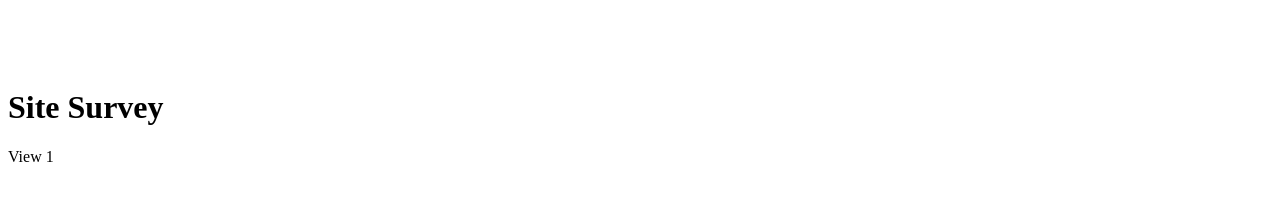
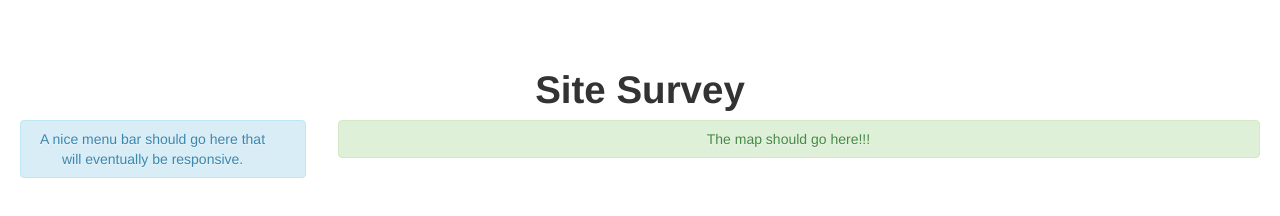
Before and after one commit to jamasters/geoscience-training, a website: page index.html at #!/view1 in a window 1280 px wide. Drawn offline with Linux system fonts and the light colour scheme.

Commit message:
Exercise 2

```diff
--- a/index.html
+++ b/index.html
@@ -2,16 +2,22 @@
 <html lang="en" ng-app="geoScienceApp">
    <head>
       <meta charset="utf-8">
+      <meta name="viewport" content="width=device-width, initial-scale=1.0">
       <title>Site Survey</title>
 
       <link rel="stylesheet" href="css/app.css"/>
+      <link rel="stylesheet" href="lib/bootstrap/css/bootstrap.css">
+      <link rel="stylesheet" href="lib/bootstrap/css/bootstrap-responsive.min.css">
 
    </head>
    <body>
 
-      <h1>Site Survey</h1>
+      <h1 class="text-center">Site Survey</h1>
 
-      <div ng-view></div>
+      <div class="container-fluid">
+         <div ng-view />
+      </div>
+      </div>
 
       <script src="lib/jquery/jquery-1.10.1.min.js"></script>
       <script src="lib/bootstrap/js/bootstrap.js"></script>
@@ -20,6 +26,7 @@
       <script src ="lib/underscore.min.js"></script>
 
       <script src="lib/angular/angular.js"></script>
+
       <script src="lib/angular/angular-resource.js"></script>
 
       <script src="js/app.js"></script>
--- a/partials/partial1.html
+++ b/partials/partial1.html
@@ -1 +1,12 @@
-View 1
+<div class="row-fluid">
+   <div class="span3">
+      <div class="alert alert-info text-center">
+         A nice menu bar should go here that will eventually be responsive.
+      </div>
+   </div>
+   <div class="span9">
+      <div class="alert alert-success text-center">
+         The map should go here!!!
+      </div>
+   </div>
+</div>
```
